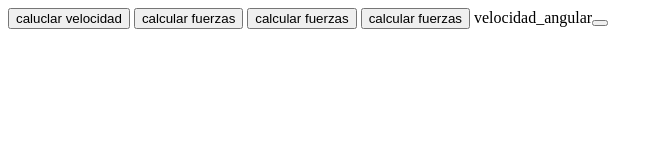
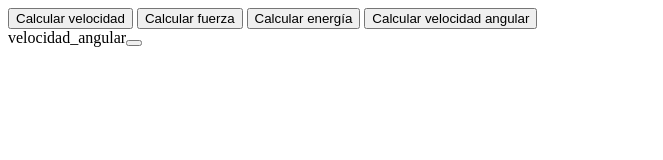
Before and after one commit to PaulGODBv/Repositorio-Clase, a plain HTML site: page index.html in a window 1280 px wide. Shown: the whole page, without its empty margins (0-663 px from the left). Drawn offline with Linux system fonts and the light colour scheme.

Commit message:
Correccion de errores

```diff
--- a/index.html
+++ b/index.html
@@ -6,12 +6,13 @@
     <title>Document</title>
 </head>
 <body>
+    <script src="script.js"></script>
     <div id="menu">
-        <button onclick="mostrarEntradas ('velocidad')" >caluclar
-            velocidad</button>
-            <button onclick="mostrarEntradas('fuerza')" >calcular  fuerzas</button>
-            <button onclick="mostrarEntradas('energia')" >calcular  fuerzas</button>
-            <button onclick="mostrarEntradas('velocidad_angular')" >calcular  fuerzas</button>
+        <button onclick="mostrarEntradas('velocidad')">Calcular velocidad</button>
+        <button onclick="mostrarEntradas('fuerza')">Calcular fuerza</button>
+        <button onclick="mostrarEntradas('energia')">Calcular energía</button>
+        <button onclick="mostrarEntradas('velocidad_angular')">Calcular velocidad angular</button>
+      </div>
 </body>velocidad_angular</html><button>
 </div>
 </html>
--- a/script.js
+++ /dev/null
@@ -1 +0,0 @@
-<script src= "script.js"></script>
```
